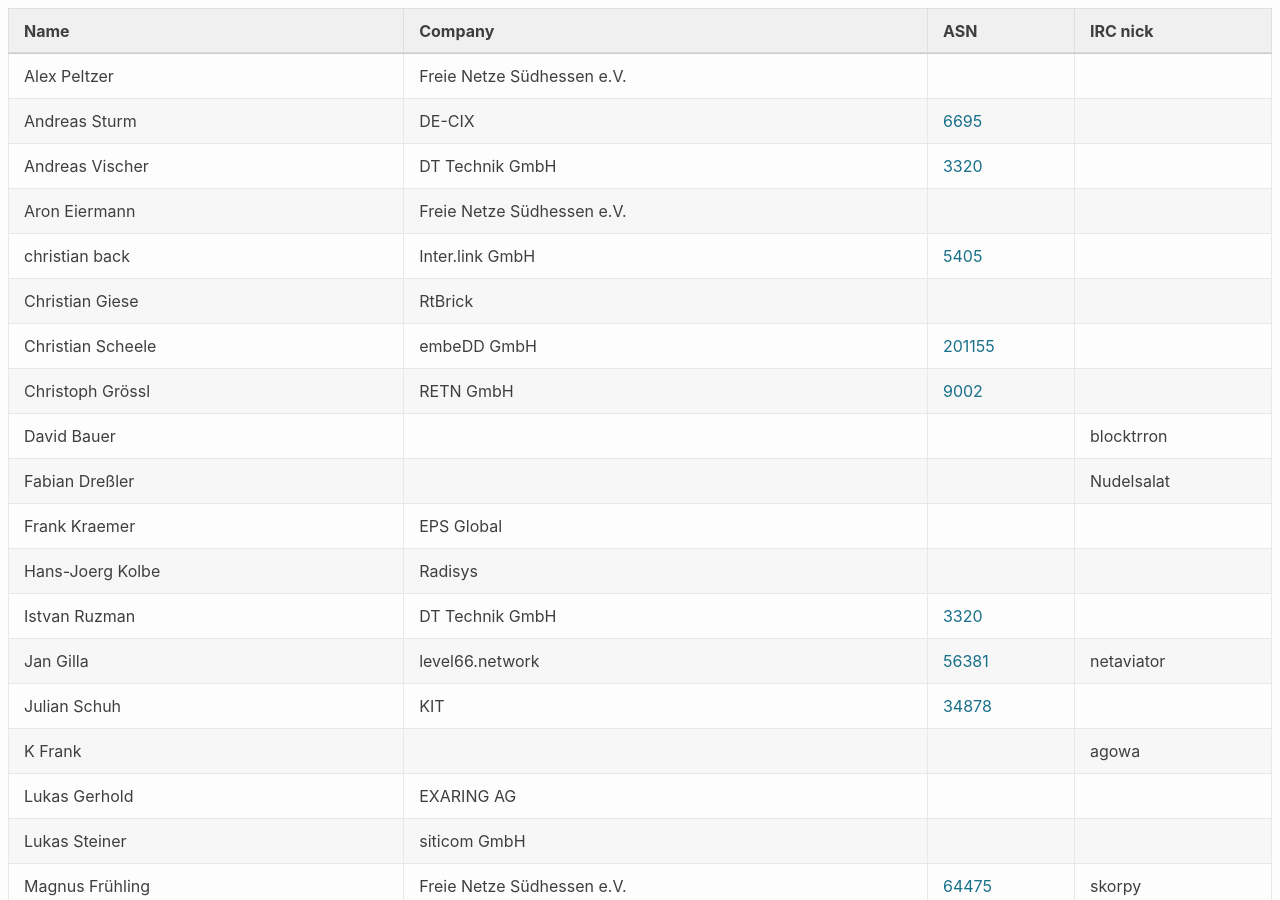
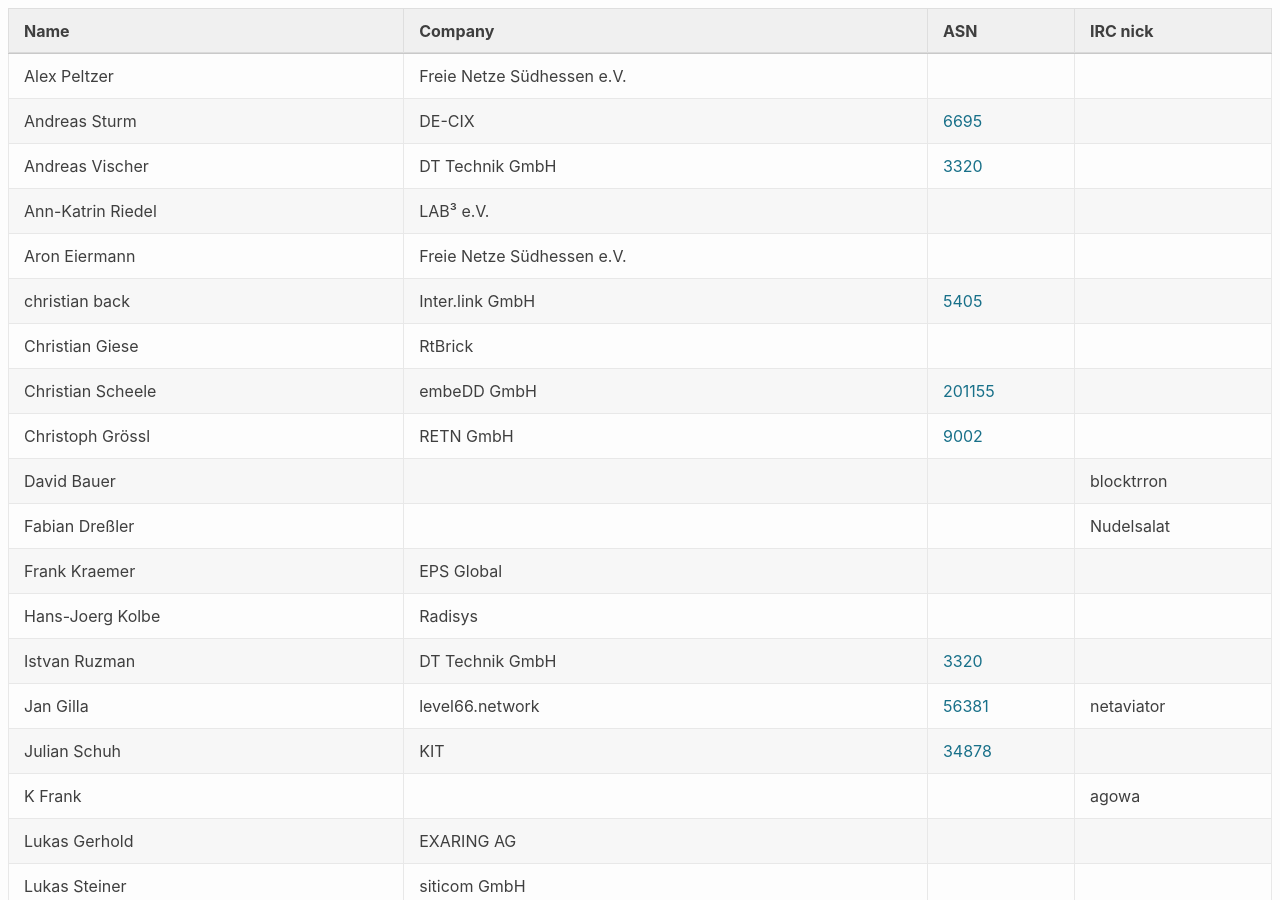
Before and after one commit to denog/pretix-attendeelist, a Jekyll site: the page built from meetup2023_04/index.markdown, in a window 1280 px wide and 900 px high. Built offline with Jekyll 4.4.1, drawn with Linux system fonts in a browser that asks for light colours.

Commit message:
Latest data: Wed Jun 28 14:29:53 UTC 2023

```diff
--- a/_data/attendees_denog_meetup_2023_04.json
+++ b/_data/attendees_denog_meetup_2023_04.json
@@ -16,6 +16,12 @@
     "company": "DT Technik GmbH",
     "irc": null,
     "asn": "3320"
+  },
+  {
+    "name": "Ann-Katrin Riedel",
+    "company": "LAB³ e.V.",
+    "irc": null,
+    "asn": null
   },
   {
     "name": "Aron Eiermann",
```
